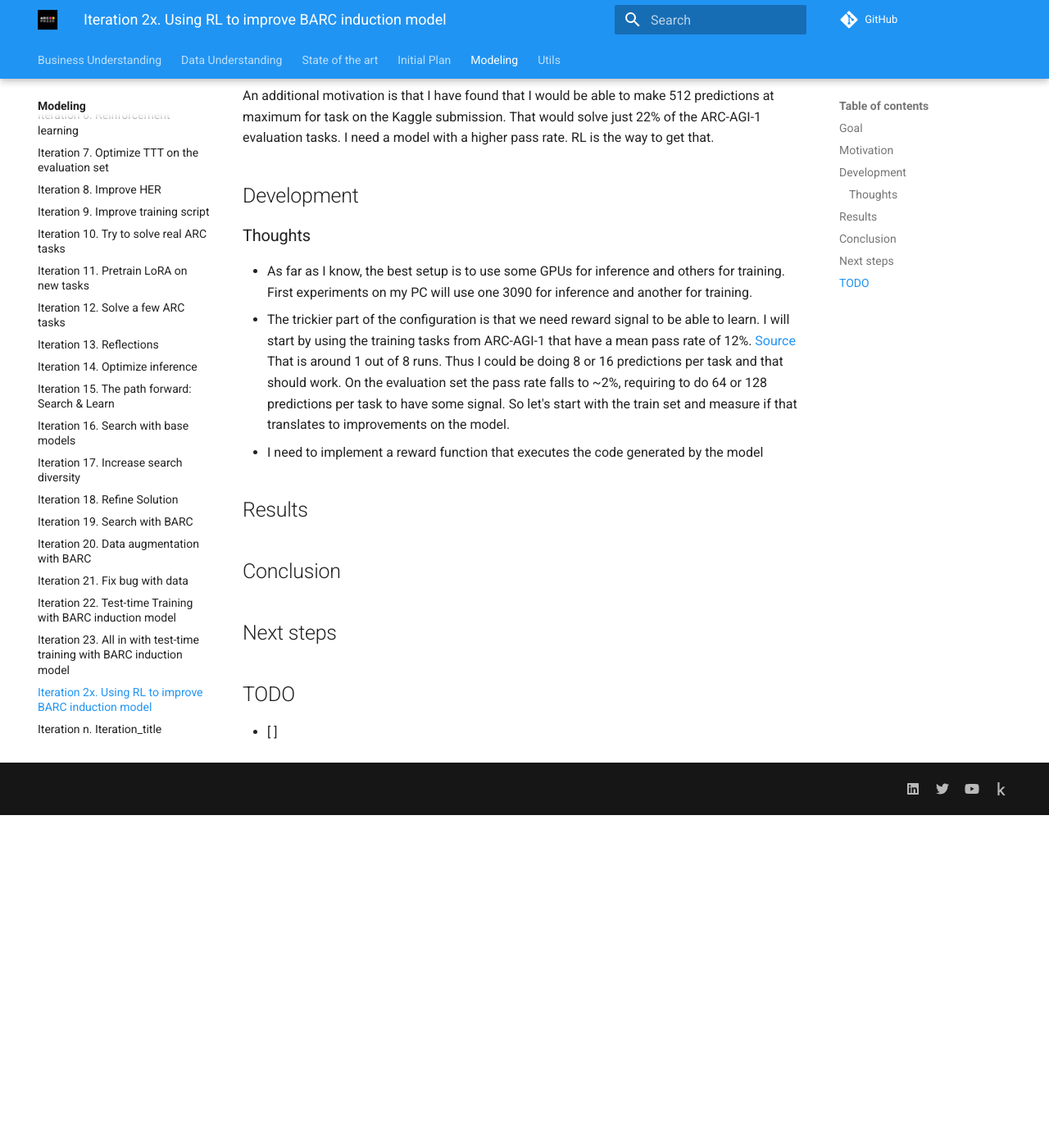
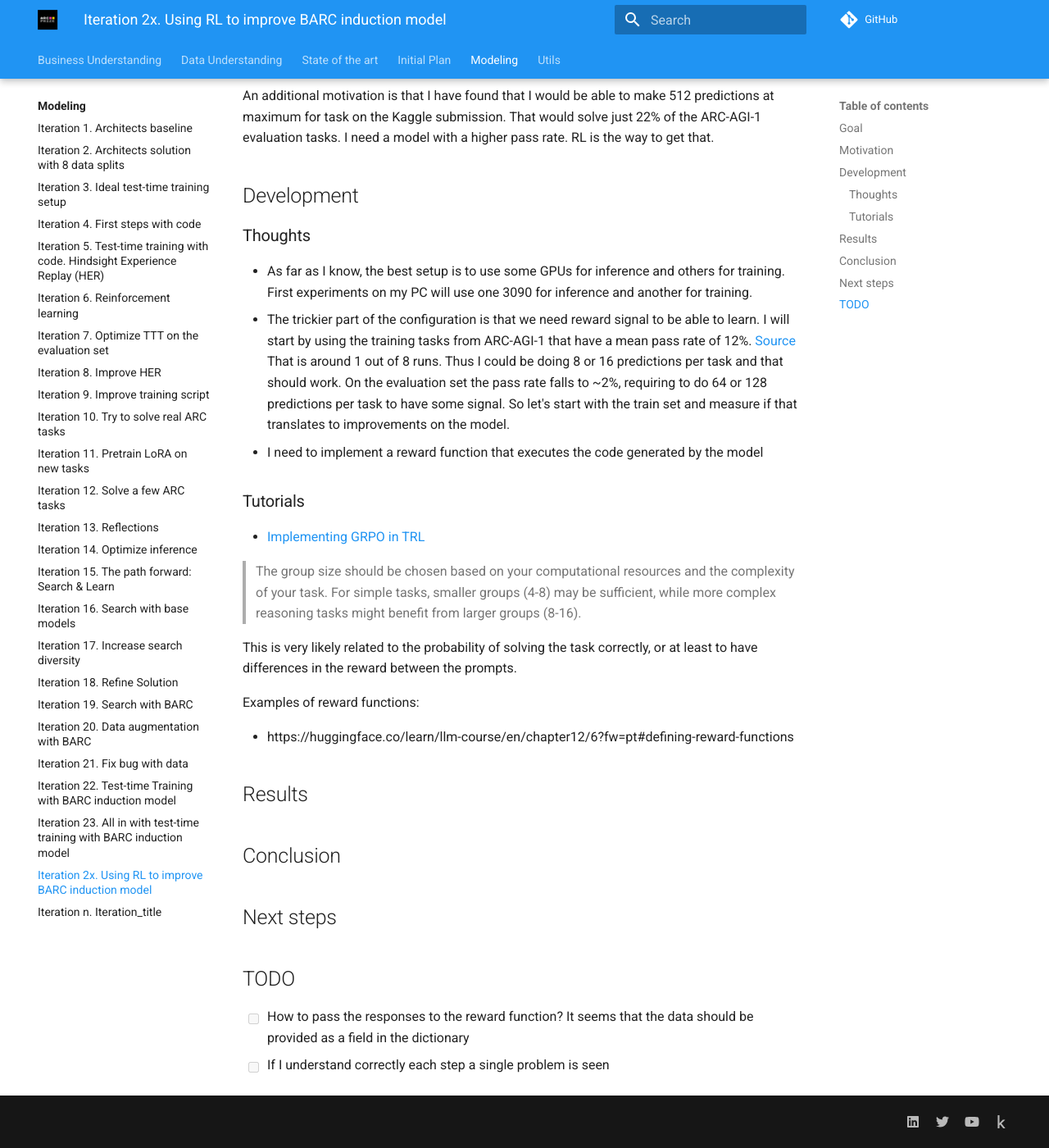
Before and after one commit to ironbar/arc25, an MkDocs documentation site: the page built from docs/modeling/Iteration_24_RL_BARC.md, in a window 1280 px wide and 1400 px high, scrolled down 992 px. Shown: the whole window at 82% size. Built offline with MkDocs 1.6.1 and Material for MkDocs 9.7.7, drawn with Linux system fonts in a browser that asks for light colours; comment, search, counter and statistics services are not loaded; before the commit the page ends 1986 px from its top, so only the background shows below that.

Commit message:
explored how to do RL, seems easy

```diff
--- a/docs/modeling/Iteration_24_RL_BARC.md
+++ b/docs/modeling/Iteration_24_RL_BARC.md
@@ -54,6 +54,19 @@ tasks. I need a model with a higher pass rate. RL is the way to get that.
   improvements on the model.
 - I need to implement a reward function that executes the code generated by the model
 
+### Tutorials
+
+- [Implementing GRPO in TRL](https://huggingface.co/learn/llm-course/en/chapter12/4)
+
+> The group size should be chosen based on your computational resources and the complexity of your task. For simple tasks, smaller groups (4-8) may be sufficient, while more complex reasoning tasks might benefit from larger groups (8-16).
+
+This is very likely related to the probability of solving the task correctly, or at least to have
+differences in the reward between the prompts.
+
+Examples of reward functions:
+
+- https://huggingface.co/learn/llm-course/en/chapter12/6?fw=pt#defining-reward-functions
+
 ## Results
 
 ## Conclusion
@@ -62,4 +75,5 @@ tasks. I need a model with a higher pass rate. RL is the way to get that.
 
 ## TODO
 
-- [ ]
+- [ ] How to pass the responses to the reward function? It seems that the data should be provided as a field in the dictionary
+- [ ] If I understand correctly each step a single problem is seen
```
